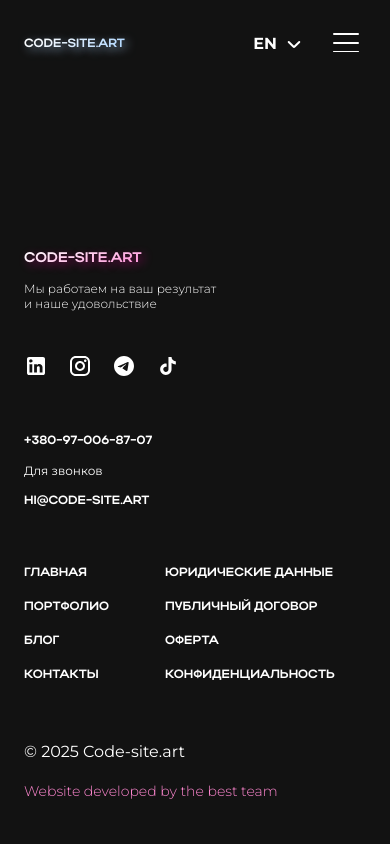
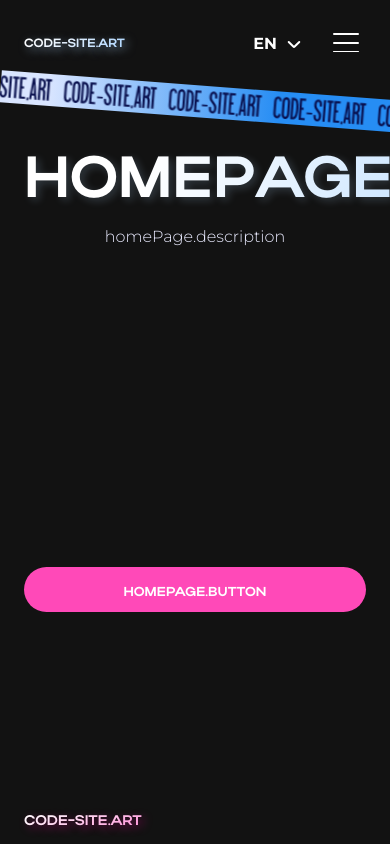
Before and after one commit to cyanidium-dev/code-site-frontend, a Next.js app: page /en in a window 390 px wide. Shown: the top 844 px of the page. Built offline with nearby package versions, Linux system fonts and the light colour scheme.

Commit message:
added hero section without images

```diff
--- a/messages/uk.json
+++ b/messages/uk.json
@@ -23,5 +23,10 @@
     "forCalls": "Для звонков",
     "rights": "© {year} Code-site.art",
     "developedBy": "Website developed by the best team"
+  },
+  "homePage": {
+    "title": "Сайт решает",
+    "description": "Вы хотите, чтобы ваш бизнес приносил деньги?",
+    "button": "Связаться с нами"
   }
 }
--- a/src/app/[locale]/globals.css
+++ b/src/app/[locale]/globals.css
@@ -7,11 +7,13 @@
   --color-black: #121212;
   --color-dark: #070e4c;
   --color-main: #f80498;
-  --color-pink: #ff87d0;
+  --color-main-light: #FF49B8;
+    --color-pink: #ff87d0;
   --color-pink-light: #ffd6ef;
   --color-pink-ultra-light: #ffb5e6;
   --color-blue: #268df4;
   --color-blue-light: #b5daff;
+  --color-purple-light: #EAEBFF;
 
   --font-actay: var(--font-actay), sans-serif;
   --font-guano-apes: var(--font-guano-apes), sans-serif;
--- a/src/app/[locale]/page.tsx
+++ b/src/app/[locale]/page.tsx
@@ -1,3 +1,18 @@
+import Founder from "@/components/homePage/founder/Founder";
+import Hero from "@/components/homePage/hero/Hero";
+import CodeSiteMarquee from "@/components/shared/marquee/CodeSiteMarquee";
+
 export default function HomePage() {
-  return <></>;
+  return (
+    <>
+      <div className="md:hidden">
+        <CodeSiteMarquee className="w-[240vw] h-[32px] text-[31px] rotate-[4.369deg] bg-[linear-gradient(90deg,#D9E5FF_10.2%,#268DF4_59.69%)]" />
+      </div>
+      <Hero />
+      <div className="hidden md:block">
+        <CodeSiteMarquee className="h-[50px] text-[48px] rotate-0 bg-[linear-gradient(90deg,#D9E5FF_30.2%,#268DF4_59.69%)]" />
+      </div>
+      <Founder />
+    </>
+  );
 }
--- /dev/null
+++ b/src/components/homePage/founder/Founder.tsx
@@ -0,0 +1,9 @@
+import Container from "@/components/shared/container/Container";
+
+export default function Founder() {
+  return (
+    <section className="pt-30 xl:pt-[130px]">
+      <Container></Container>
+    </section>
+  );
+}
--- /dev/null
+++ b/src/components/homePage/hero/Hero.tsx
@@ -0,0 +1,24 @@
+import MainButton from "@/components/shared/buttons/MainButton";
+import Container from "@/components/shared/container/Container";
+import PageTitle from "@/components/shared/titles/PageTitle";
+import { useTranslations } from "next-intl";
+
+export default function Hero() {
+  const t = useTranslations("homePage");
+
+  return (
+    <section className="pt-[25px] xl:pt-[26px] pb-[76px] xl:pb-[534px]">
+      <Container className="md:flex justify-between">
+        <PageTitle className="md:max-w-[420px] xl:max-w-[603px] mb-4 md:mb-0 mx-auto md:mx-0 text-[58px] xl:text-[124px] font-bold leading-none text-center md:text-left">
+          {t("title")}
+        </PageTitle>
+        <div className="md:w-[249px]">
+          <p className="mb-[321px] md:mb-8 text-[16px] font-light leading-[120%] text-center md:text-left text-purple-light">
+            {t("description")}
+          </p>
+          <MainButton>{t("button")}</MainButton>
+        </div>
+      </Container>
+    </section>
+  );
+}
--- /dev/null
+++ b/src/components/shared/buttons/MainButton.tsx
@@ -0,0 +1,52 @@
+import { Dispatch, ReactNode, SetStateAction } from "react";
+import LoaderIcon from "../icons/LoaderIcon";
+import { twMerge } from "tailwind-merge";
+
+interface MainButtonProps {
+  children: string | ReactNode;
+  variant?: "pink" | "blue" | "gradient";
+  className?: string;
+  type?: "submit" | "button";
+  disabled?: boolean;
+  isLoading?: boolean;
+  onClick?: () => void | Dispatch<SetStateAction<boolean>>;
+}
+
+export default function MainButton({
+  children,
+  variant = "pink",
+  className = "",
+  type = "button",
+  disabled = false,
+  isLoading = false,
+  onClick,
+}: MainButtonProps) {
+  return (
+    <button
+      type={type}
+      disabled={disabled}
+      onClick={onClick}
+      className={twMerge(
+        `group relative overflow-hidden enabled:cursor-pointer flex items-center justify-center w-full h-[45px] px-3 rounded-full text-white
+        text-[13px] font-actay font-bold leading-none uppercase disabled:text-white/60
+        transition duration-300 ease-in-out ${
+          variant === "pink"
+            ? "bg-main-light disabled:bg-main-light/60"
+            : variant === "blue"
+            ? "bg-blue disabled:bg-blue/60"
+            : "bg-[linear-gradient(90deg,#0899FC_0%,#FF49B8_116.67%)] disabled:bg-[linear-gradient(90deg,#0899FC_0%,#FF49B8_116.67%)]/60"
+        }`,
+        className
+      )}
+    >
+      <span
+        className="absolute top-0 left-[-150%] w-full h-full bg-gradient-to-r from-white/20 via-blue/40 to-white/20 opacity-50
+skew-x-[-40deg] xl:group-enabled:group-hover:left-[120%] transition-all duration-[800ms] ease-in-out"
+      />
+      <span className="leading-none mt-1.5">
+        {children}
+        {isLoading ? <LoaderIcon /> : null}
+      </span>
+    </button>
+  );
+}
--- /dev/null
+++ b/src/components/shared/icons/LoaderIcon.tsx
@@ -0,0 +1,20 @@
+export default function LoaderIcon() {
+  return (
+    <svg
+      aria-hidden="true"
+      className="absolute top-[10px] right-8 w-5 h-5 text-white/50 rotation fill-blue"
+      viewBox="0 0 100 101"
+      fill="none"
+      xmlns="http://www.w3.org/2000/svg"
+    >
+      <path
+        d="M100 50.5908C100 78.2051 77.6142 100.591 50 100.591C22.3858 100.591 0 78.2051 0 50.5908C0 22.9766 22.3858 0.59082 50 0.59082C77.6142 0.59082 100 22.9766 100 50.5908ZM9.08144 50.5908C9.08144 73.1895 27.4013 91.5094 50 91.5094C72.5987 91.5094 90.9186 73.1895 90.9186 50.5908C90.9186 27.9921 72.5987 9.67226 50 9.67226C27.4013 9.67226 9.08144 27.9921 9.08144 50.5908Z"
+        fill="currentColor"
+      />
+      <path
+        d="M93.9676 39.0409C96.393 38.4038 97.8624 35.9116 97.0079 33.5539C95.2932 28.8227 92.871 24.3692 89.8167 20.348C85.8452 15.1192 80.8826 10.7238 75.2124 7.41289C69.5422 4.10194 63.2754 1.94025 56.7698 1.05124C51.7666 0.367541 46.6976 0.446843 41.7345 1.27873C39.2613 1.69328 37.813 4.19778 38.4501 6.62326C39.0873 9.04874 41.5694 10.4717 44.0505 10.1071C47.8511 9.54855 51.7191 9.52689 55.5402 10.0491C60.8642 10.7766 65.9928 12.5457 70.6331 15.2552C75.2735 17.9648 79.3347 21.5619 82.5849 25.841C84.9175 28.9121 86.7997 32.2913 88.1811 35.8758C89.083 38.2158 91.5421 39.6781 93.9676 39.0409Z"
+        fill="currentFill"
+      />
+    </svg>
+  );
+}
--- /dev/null
+++ b/src/components/shared/titles/PageTitle.tsx
@@ -0,0 +1,102 @@
+import * as motion from "motion/react-client";
+import { twMerge } from "tailwind-merge";
+
+interface PageTitleProps {
+  children: string;
+  variant?: "pink" | "blue";
+  className?: string;
+}
+
+const container = {
+  hidden: {},
+  visible: {
+    transition: {
+      staggerChildren: 0.09,
+    },
+  },
+};
+
+const letter = {
+  hidden: { opacity: 0, y: 20 },
+  visible: {
+    opacity: 1,
+    y: 0,
+    transition: { ease: [0.25, 0.1, 0.25, 1] as const, duration: 0.6 },
+  },
+};
+
+export default function PageTitle({
+  children,
+  variant = "blue",
+  className = "",
+}: PageTitleProps) {
+  const words = children.split(" ").map((word) => word.split(""));
+
+  return (
+    <motion.div
+      variants={container}
+      initial="hidden"
+      whileInView="visible"
+      viewport={{ once: true, amount: 0.2 }}
+      className={twMerge(
+        `relative w-fit font-actay text-[48px] xl:text-[96px] font-bold leading-none`,
+        className
+      )}
+    >
+      {/* Тінь */}
+      <motion.p
+        className={`absolute inset-0 pt-2 xl:pt-4 uppercase text-transparent pointer-events-none select-none
+           ${
+             variant === "blue"
+               ? "[text-shadow:3.508px_2.923px_8.916px_rgba(181,218,255,0.2)]"
+               : "[text-shadow:3.508px_2.923px_8.916px_rgba(255,0,166,0.2)]"
+           }`}
+        aria-hidden="true"
+        variants={container}
+      >
+        {words.map((word, wordIdx) => (
+          <span
+            key={`shadow-word-${wordIdx}`}
+            className="inline-block whitespace-nowrap not-last:mr-[0.25em] leading-none overflow-visible"
+          >
+            {word.map((char, charIdx) => (
+              <motion.span
+                key={`shadow-char-${wordIdx}-${charIdx}`}
+                variants={letter}
+                style={{ display: "inline-block" }}
+              >
+                {char}
+              </motion.span>
+            ))}
+          </span>
+        ))}
+      </motion.p>
+
+      {/* Текст */}
+      <motion.h1
+        className={`relative pt-2 xl:pt-4 uppercase text-transparent bg-clip-text ${
+          variant === "blue"
+            ? "bg-[linear-gradient(112deg,_#ffffff_22.37%,_#B5DAFF_93.04%)]"
+            : "bg-[linear-gradient(112deg,_#ffffff_40.05%,_#B22A7C_115.38%)]"
+        }`}
+      >
+        {words.map((word, wordIdx) => (
+          <span
+            key={`word-${wordIdx}`}
+            className="whitespace-nowrap not-last:mr-[0.25em] inline-block leading-none overflow-visible"
+          >
+            {word.map((char, charIdx) => (
+              <motion.span
+                key={`char-${wordIdx}-${charIdx}`}
+                variants={letter}
+                style={{ display: "inline-block" }}
+              >
+                {char}
+              </motion.span>
+            ))}
+          </span>
+        ))}
+      </motion.h1>
+    </motion.div>
+  );
+}
```
